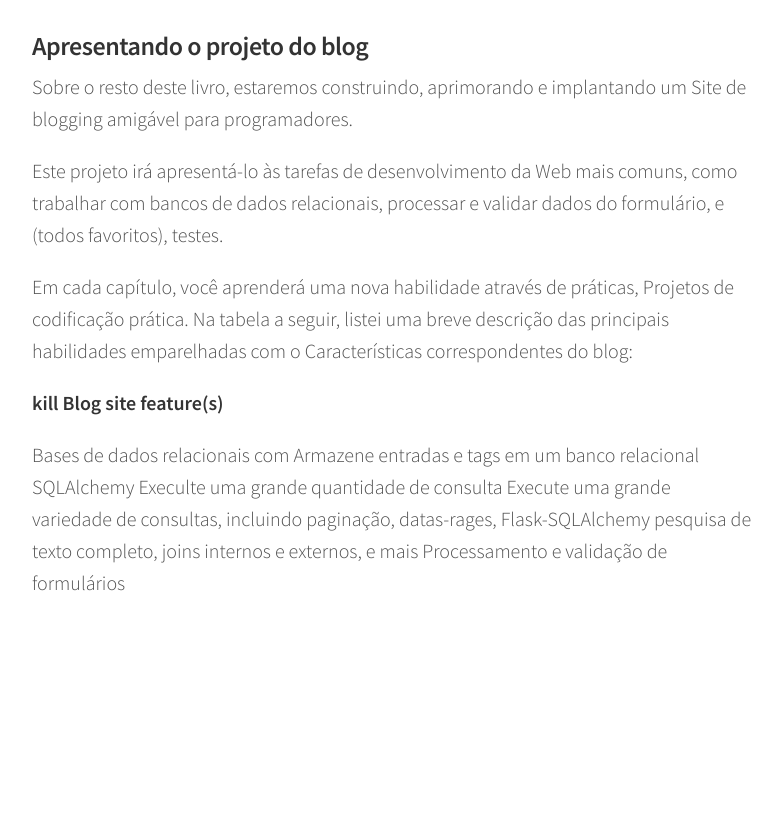
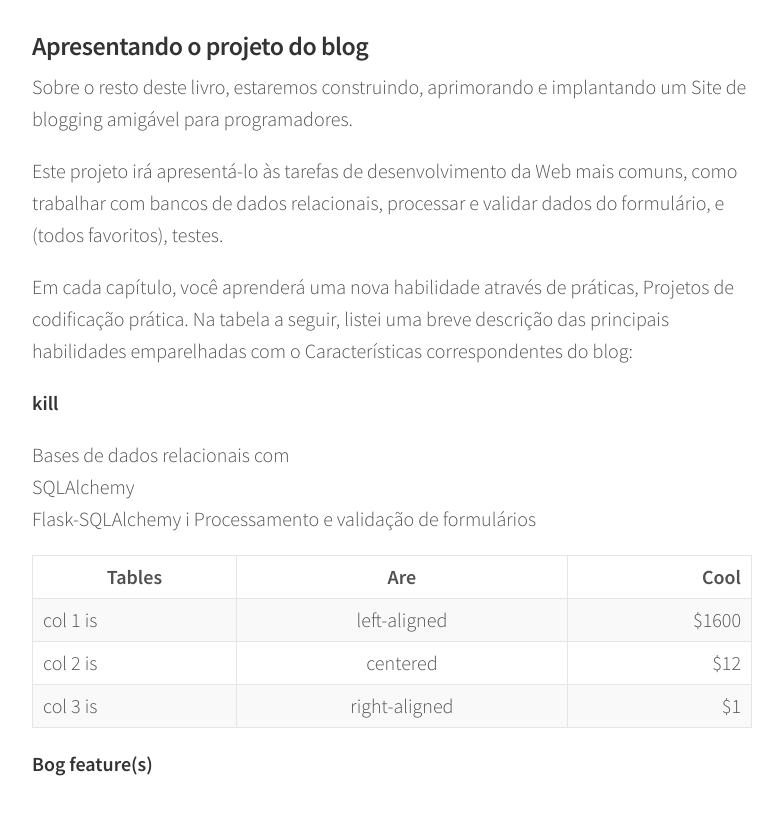
Before and after one commit to indrajithbandara/debug-blog, a Jekyll site: the page built from _posts/2017-07-14-flask_1.md, in a window 1280 px wide and 900 px high, scrolled down 8221 px. Shown: the top 815 px of the window, without its empty margins (248-1031 px from the left). Built offline with Jekyll 4.4.1, drawn with Linux system fonts in a browser that asks for light colours; comment, search, counter and statistics services are not loaded; before the commit the page ends 8940 px from its top, so only the background shows below that.

Commit message:
up.17.20

```diff
--- a/_posts/2017-07-14-flask_1.md
+++ b/_posts/2017-07-14-flask_1.md
@@ -264,9 +264,18 @@
 Em cada capítulo, você aprenderá uma nova habilidade através de práticas, Projetos de codificação prática. Na tabela a seguir,
 listei uma breve descrição das principais habilidades emparelhadas com o Características correspondentes do blog:
 
-**kill**                                       **Blog site feature(s)**
+**kill**
 
-Bases de dados relacionais com                 Armazene entradas e tags em um banco relacional
-SQLAlchemy                                     Execulte uma grande quantidade de consulta Execute uma grande variedade de consultas, incluindo paginação, datas-rages,
-Flask-SQLAlchemy                               pesquisa de texto completo, joins internos e externos, e mais
+Bases de dados relacionais com
+SQLAlchemy
+Flask-SQLAlchemy                             i
 Processamento e validação de formulários
+
+| Tables   |      Are      |  Cool |
+|----------|:-------------:|------:|
+| col 1 is |  left-aligned | $1600 |
+| col 2 is |    centered   |   $12 |
+| col 3 is | right-aligned |    $1 |
+
+
+**Bog feature(s)**
```
